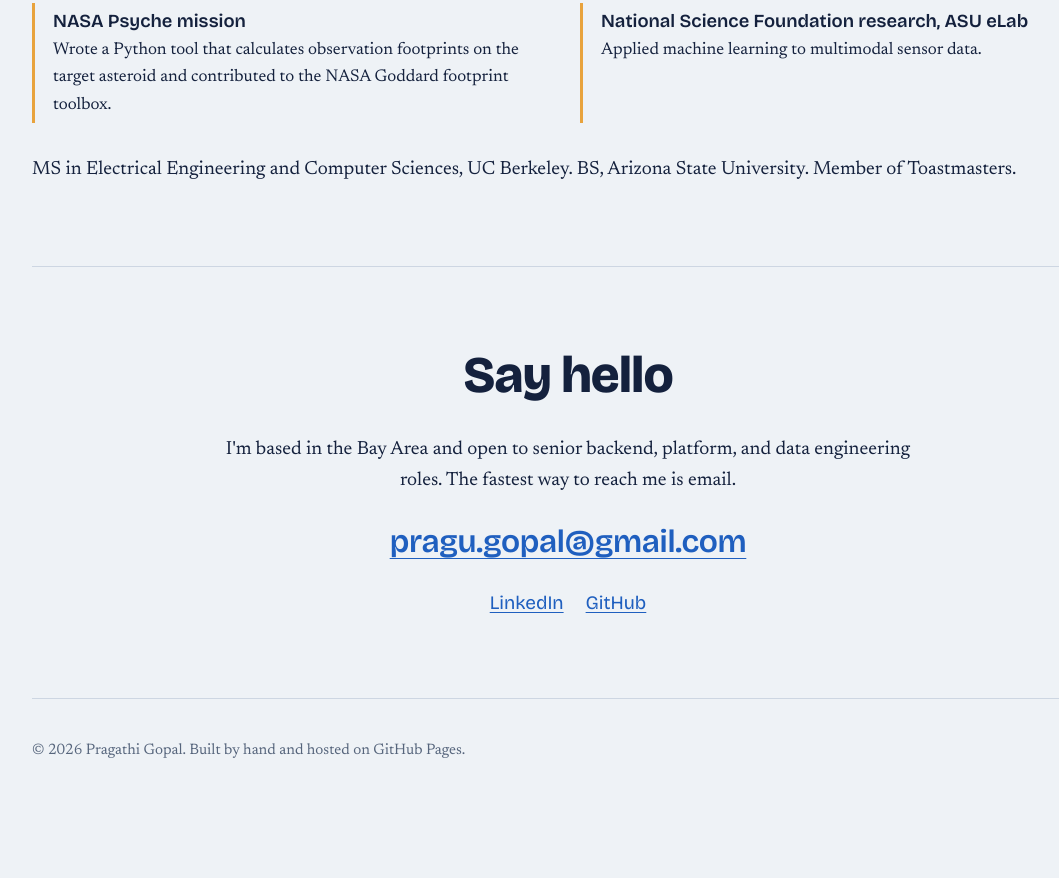
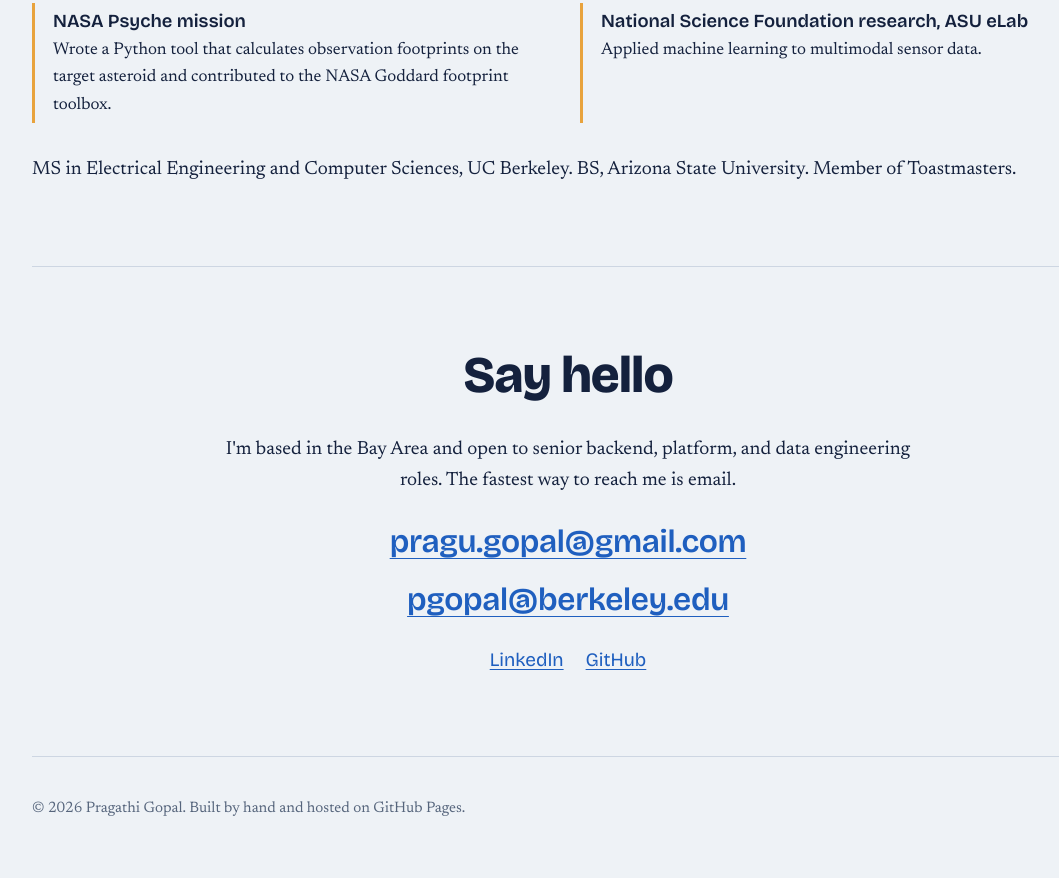
Before and after one commit to pragathigopal7/pragathigopal7.github.io, a plain HTML site: page index.html in a window 1280 px wide. Shown: the part 4268-5146 px from the top of the page, without its empty margins (72-1131 px from the left). Before the commit the page ends 5088 px from the top, so only its background shows below. Drawn offline with nearby package versions, Linux system fonts and the light colour scheme.

Commit message:
Add Berkeley email to contact section

```diff
--- a/index.html
+++ b/index.html
@@ -263,6 +263,7 @@ section { padding: 80px 0; border-top: 1px solid var(--line); }
   font-family: var(--display); font-weight: 600;
   font-size: clamp(1.3rem, 3.2vw, 2rem); letter-spacing: -0.01em;
 }
+.contact .mails { display: flex; flex-direction: column; align-items: center; gap: 6px; }
 .links { display: flex; flex-wrap: wrap; justify-content: center; gap: 22px; margin-top: 20px; font-family: var(--display); }
 
 footer { padding: 40px 0 56px; color: var(--muted); font-size: 0.95rem; border-top: 1px solid var(--line); }
@@ -685,7 +686,10 @@ footer { padding: 40px 0 56px; color: var(--muted); font-size: 0.95rem; border-t
       <div class="sec">
         <h2>Say hello</h2>
         <div class="narrow"><p>I'm based in the Bay Area and open to senior backend, platform, and data engineering roles. The fastest way to reach me is email.</p></div>
-        <a class="mail" href="mailto:pragu.gopal@gmail.com">pragu.gopal@gmail.com</a>
+        <div class="mails">
+          <a class="mail" href="mailto:pragu.gopal@gmail.com">pragu.gopal@gmail.com</a>
+          <a class="mail" href="mailto:pgopal@berkeley.edu">pgopal@berkeley.edu</a>
+        </div>
         <div class="links">
           <a href="https://www.linkedin.com/in/prag-gopal">LinkedIn</a>
           <a href="https://github.com/pragathigopal7">GitHub</a>
```
